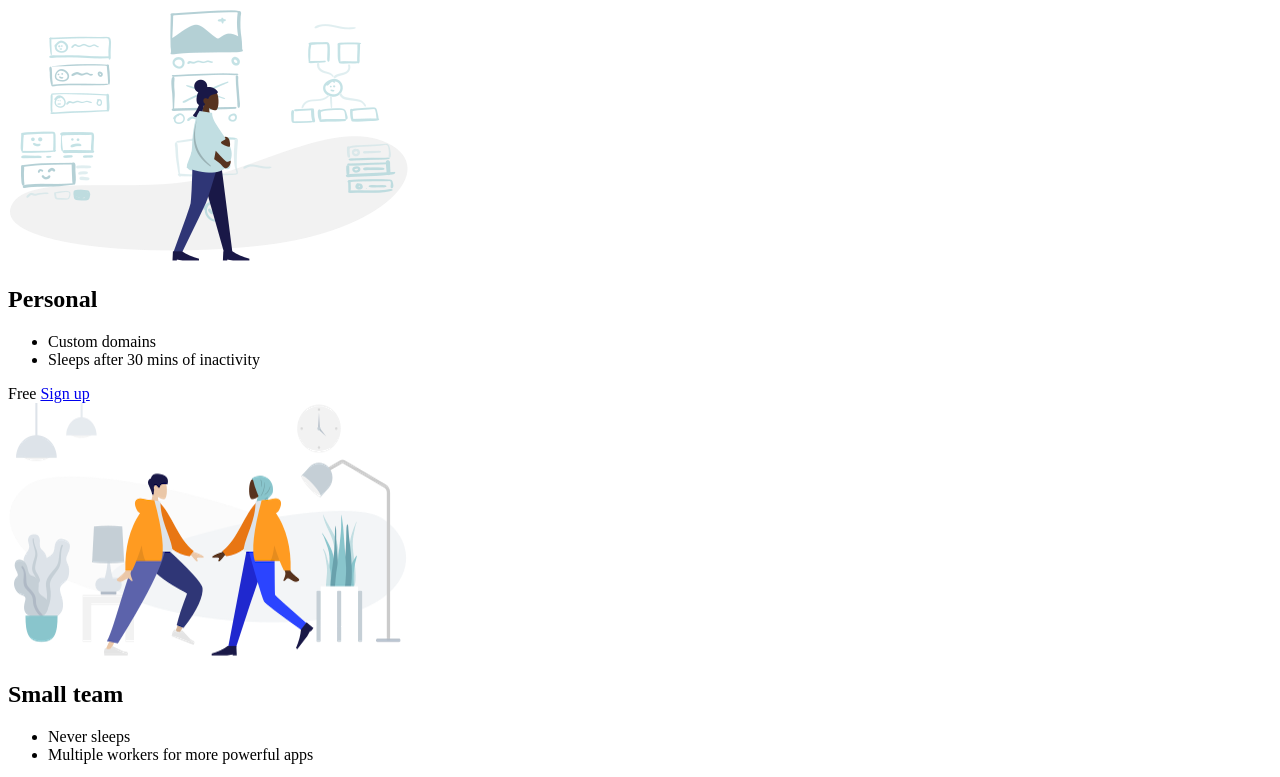
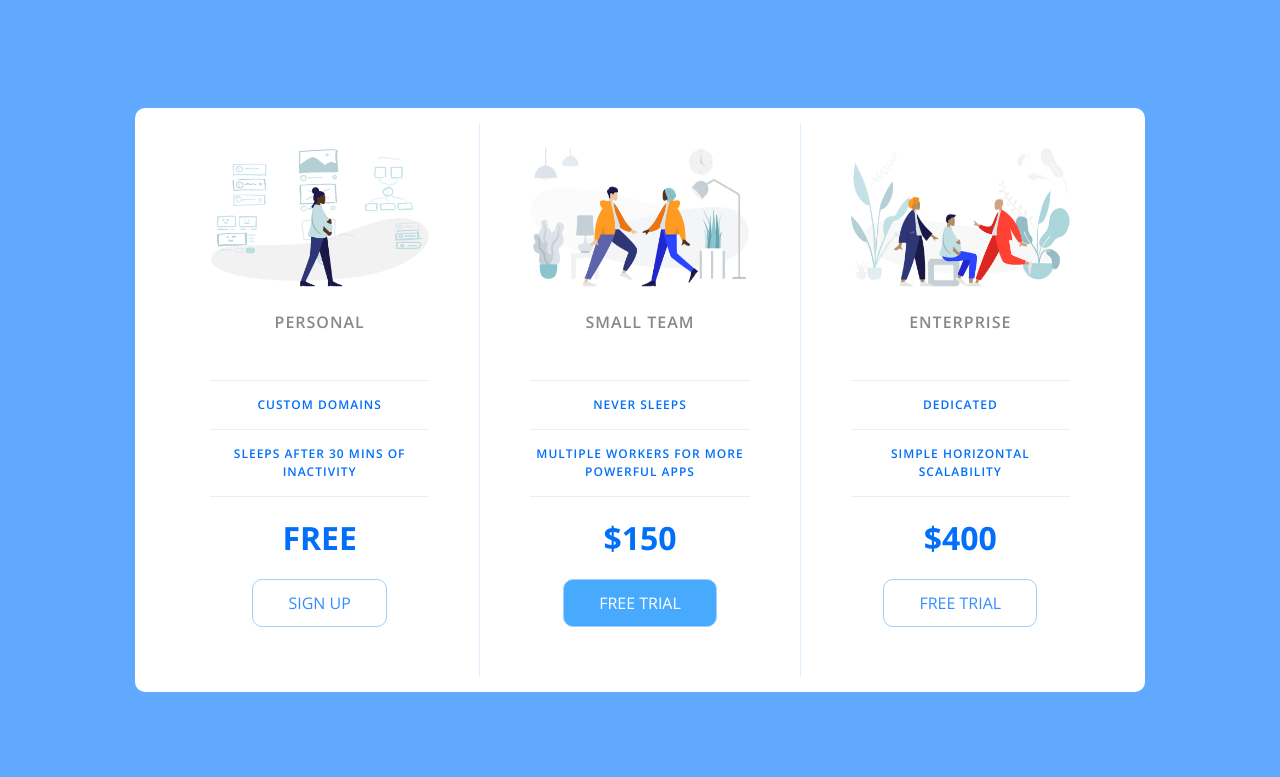
Before and after one commit to agusmar/the-web-developer-bootcamp, a plain HTML site: page 11-CSS-pricing-panel-project/index.html in a window 1280 px wide. Shown: the top 777 px of the page. Drawn offline with nearby package versions, Linux system fonts and the light colour scheme.

Commit message:
feat: bootstrap practice

```diff
--- a/11-CSS-pricing-panel-project/app.css
+++ b/11-CSS-pricing-panel-project/app.css
@@ -1,89 +1,153 @@
-
+html, body, div, span, applet, object, iframe,
+h1, h2, h3, h4, h5, h6, p, blockquote, pre,
+a, abbr, acronym, address, big, cite, code,
+del, dfn, em, img, ins, kbd, q, s, samp,
+small, strike, strong, sub, sup, tt, var,
+b, u, i, center,
+dl, dt, dd, ol, ul, li,
+fieldset, form, label, legend,
+table, caption, tbody, tfoot, thead, tr, th, td,
+article, aside, canvas, details, embed,
+figure, figcaption, footer, header, hgroup,
+menu, nav, output, ruby, section, summary,
+time, mark, audio, video {
+	margin: 0;
+	padding: 0;
+	border: 0;
+	font-size: 100%;
+	font: inherit;
+	vertical-align: baseline;
+}
+/* HTML5 display-role reset for older browsers */
+article, aside, details, figcaption, figure,
+footer, header, hgroup, menu, nav, section {
+	display: block;
+}
 body {
-
+	line-height: 1;
 }
 ol, ul {
-
+	list-style: none;
 }
 blockquote, q {
-
+	quotes: none;
 }
 blockquote:before, blockquote:after,
 q:before, q:after {
-
+	content: '';
+	content: none;
 }
 table {
-
+	border-collapse: collapse;
+	border-spacing: 0;
 }
 
 html {
-
+  box-sizing: border-box;
+  font-family: "Open Sans", sans-serif;
 }
 
 body {
-
+  background-color: #60a9ff;
+  display: flex;
+  justify-content: center;
+  align-items: center;
+  min-height: 100vh;
 }
 
 .panel {
-
+  background-color: white;
+  border-radius: 10px;
+  padding: 15px 25px;
+  width: 100%;
+  max-width: 960px;
+  display: flex;
+  flex-direction: column;
+  text-align: center;
+  text-transform: uppercase;
 }
 
 .pricing-plan {
-
+  border-bottom: 1px solid #e1f1ff;
 }
 .pricing-plan:last-child {
-
+  border-bottom: none;
 }
 
 .pricing-img {
-
+  margin-bottom: 25px;
+  max-width: 100%;
 }
 
 .pricing-header {
-
+  color: #888;
+  font-weight: 600;
+  letter-spacing: 1px;
 }
 
 .pricing-features {
-
+  margin: 50px 0 25px;
+  color: #016ff9;
 }
 
 .pricing-features-item {
-
+  font-weight: 600;
+  font-size: 12px;
+  letter-spacing: 1px;
+  line-height: 1.5;
+  padding: 15px 0;
+  border-top: 1px solid #e1f1ff;
 }
 
 .pricing-features-item:last-child{
-
+  border-bottom: 1px solid #e1f1ff;
 }
 
 .pricing-price {
-
+  color: #016ff9;
+  display: block;
+  font-size: 32px;
+  font-weight: 700;
 }
 
 .pricing-button {
-
+  border: 1px solid #9dd1ff;
+  color: #348efe;
+  border-radius: 10px;
+  display: inline-block;
+  padding: 15px 35px;
+  text-decoration: none;
+  margin: 25px 0;
+  transition: background-color 200ms ease-in-out;
 }
 
-.pricing-button:hover, .pricing-button:focus {
-
+.pricing-button:hover,
+.pricing-button:focus {
+  background-color: #e1f1ff;
 }
 
 .pricing-button.is-featured {
-
+  background-color: #48aaff;
+  color: white;
 }
 
-.pricing-button.is-featured:hover, .pricing-button.is-featured:focus{
-
+.pricing-button.is-featured:hover,
+.pricing-button.is-featured:focus{
+  background-color: #269aff;
+  color: white;
 }
 
 
 @media (min-width: 900px){
   .panel {
-
+    flex-direction: row;
   }
   .pricing-plan {
-
+    border-bottom: none;
+    padding: 25px 50px;
+    border-right: 1px solid #e1f1ff;
   }
   .pricing-plan:last-child {
-
+    border-right: none;
   }
 }
```
Also changed, not shown: 12-CSS-bootstrap/bootstrap-basics/index.html (added, +22 -0 lines), 12-CSS-bootstrap/bootstrap-grid/index.html (added, +21 -0 lines), 1 other file.
